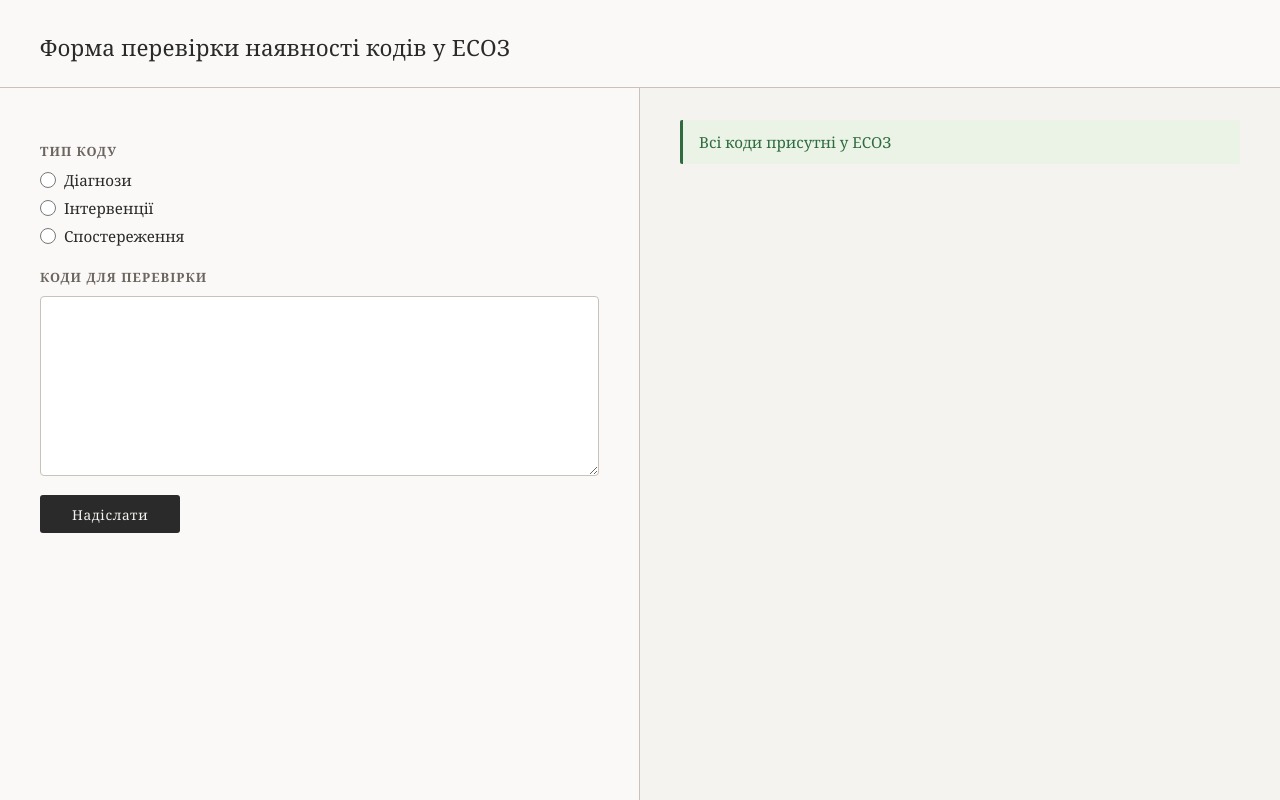
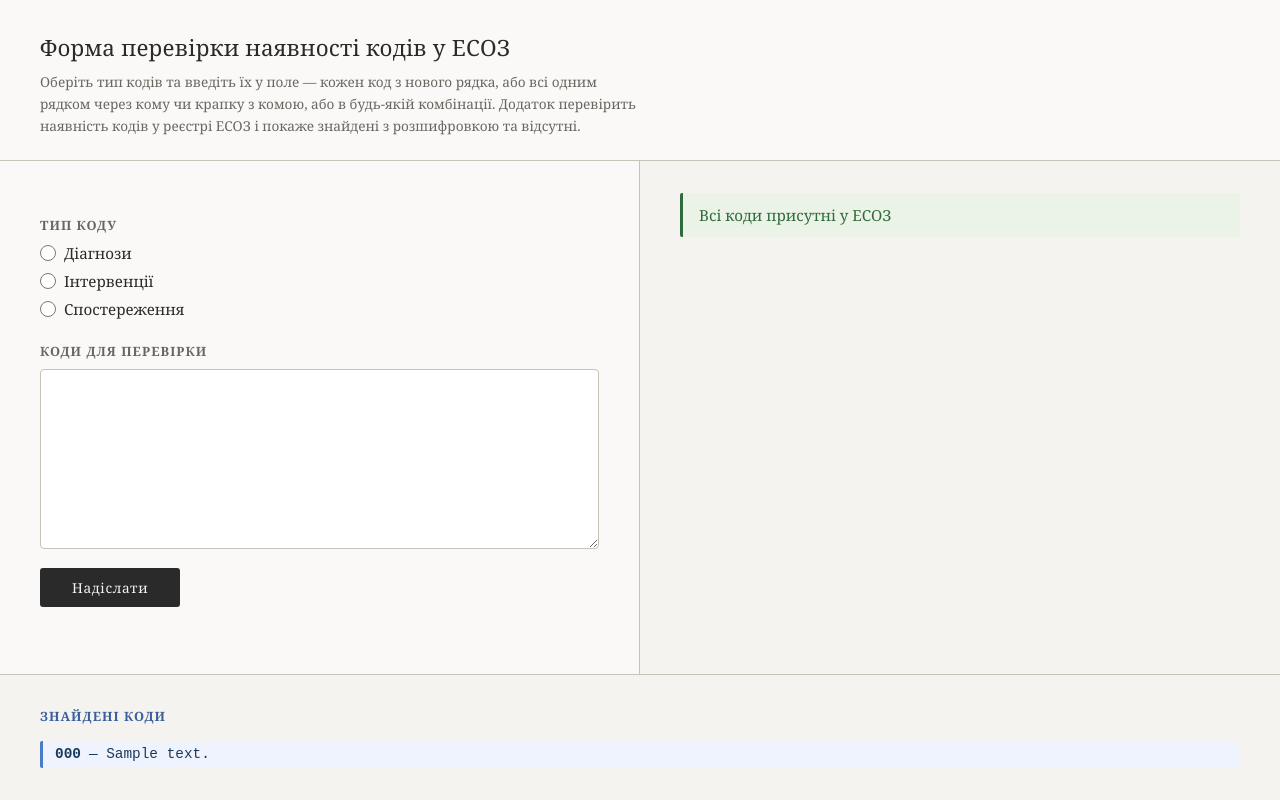
Before and after one commit to olekoval/flask_searching_codes, a Flask app: template web_app/templates/index.html in a window 1280 px wide. Run offline with Flask 3, Linux system fonts and the light colour scheme; the template is opened without the code that fills it: values that come from a table or form of the project are taken from there, most other values are stand-ins (such as "Sample title", 1, 10 or a date in 2020).

Commit message:
Додав розшифровку кодів

```diff
--- a/main.py
+++ b/main.py
@@ -21,6 +21,10 @@ VALID_CODES = {
     for record_type, group in df.groupby('record_type')
 }
 
+DECODER = {
+    record_type: dict(zip(group['code'], group['description']))
+    for record_type, group in df.groupby('record_type')
+}
 
 class CodeCheckForm(FlaskForm):
     codetype = RadioField(
@@ -53,12 +57,18 @@ def index():
 
         # Вибираємо потрібний set по типу коду
         valid = VALID_CODES[codetype]
+        decoder = DECODER[codetype]
+
 
         if input_codes.issubset(valid):
             result = {'not_found': []}
         else:
             result = {'not_found': sorted(input_codes - valid)}
 
+
+        found_codes = input_codes.intersection(valid)
+        result['found'] = {code: decoder.get(code, '') for code in sorted(found_codes)}
+
     return render_template('index.html', form=form, result=result)
 
 
--- a/web_app/static/css/style.css
+++ b/web_app/static/css/style.css
@@ -35,6 +35,14 @@ body {
     color: #2a2a2a;
 }
 
+.header p {
+    font-size: 0.85rem;
+    color: #6b6560;
+    margin-top: 0.5rem;
+    line-height: 1.6;
+    max-width: 80ch;
+}
+
 .form {
     grid-column: 1 / 2;
     grid-row: 2 / 3;
@@ -49,6 +57,7 @@ body {
     padding: 2rem 2.5rem;
     background: #f5f3ef;
 }
+
 
 /* === FORM ELEMENTS === */
 
@@ -178,6 +187,40 @@ button[type="submit"]:hover {
     border-radius: 2px;
 }
 
+/* === ЗНАЙДЕНІ КОДИ === */
+.foundcode {
+    grid-column: 1 / 3;
+    grid-row: 3 / 4;
+    padding: 2rem 2.5rem;
+    background: #f5f3ef;
+    border-top: 1px solid #c8c2b8;
+}
+
+.foundcode h3 {
+    font-size: 0.8rem;
+    font-weight: 600;
+    letter-spacing: 0.08em;
+    text-transform: uppercase;
+    color: #3a5e9b;
+    margin-bottom: 1rem;
+}
+
+.foundcode ul {
+    flex-direction: column;
+    gap: 0.35rem;
+    margin: 0;
+}
+
+.foundcode li {
+    font-family: 'Courier New', monospace;
+    font-size: 0.9rem;
+    color: #1a3a5c;
+    padding: 0.35rem 0.75rem;
+    background: #eef3fd;
+    border-left: 3px solid #4a7ac8;
+    border-radius: 2px;
+}
+
 /* === RESPONSIVE === */
 @media (max-width: 640px) {
     .wrapper {
@@ -200,4 +243,9 @@ button[type="submit"]:hover {
         grid-column: 1 / 2;
         grid-row: 3 / 4;
     }
+
+   .foundcode {
+        grid-column: 1 / 2;
+        grid-row: 4 / 5;
+    }
 }
--- a/web_app/templates/index.html
+++ b/web_app/templates/index.html
@@ -4,6 +4,7 @@
 <div class="wrapper">
     <div class="header">
         <h2>Форма перевірки наявності кодів у ЕСОЗ</h2>
+       <p>Оберіть тип кодів та введіть їх у поле — кожен код з нового рядка, або всі одним рядком через кому чи крапку з комою, або в будь-якій комбінації. Додаток перевірить наявність кодів у реєстрі    ЕСОЗ і покаже знайдені з розшифровкою та відсутні. </p>
     </div>
 
     <div class="form">
@@ -35,5 +36,17 @@
         {% endif %}
     </div>
 
+    <div class="foundcode">
+        {% if result %}
+            {% if result.found %}
+               <h3>Знайдені коди</h3>
+                <ul class="found-list">
+                    {% for code, description in result.found.items() %}
+                        <li><strong>{{ code }}</strong> — {{ description }}</li>
+                    {% endfor %}
+                </ul>
+              {% endif %}
+          {% endif %}
+    </div>
 </div>
 {% endblock %}
```
